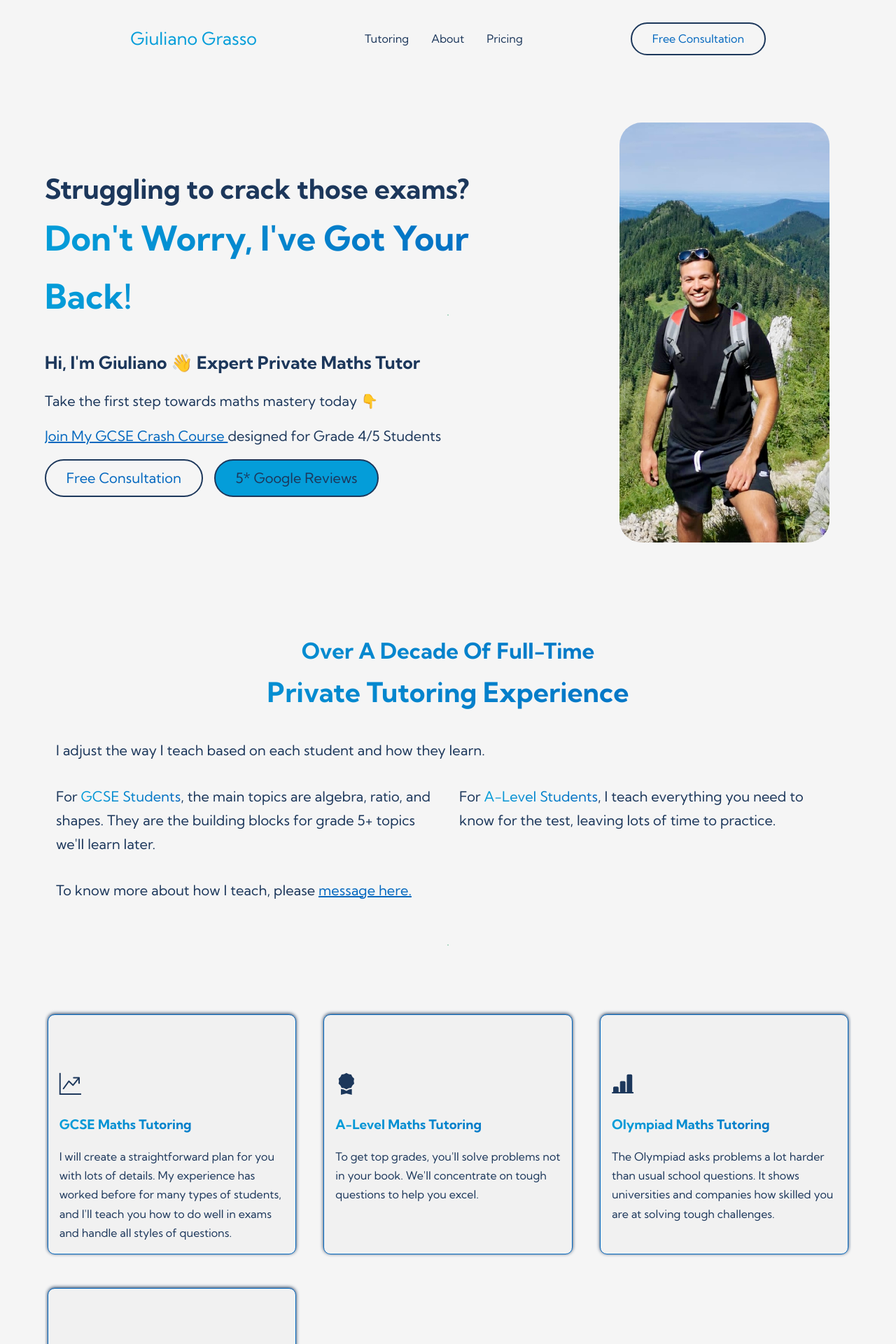
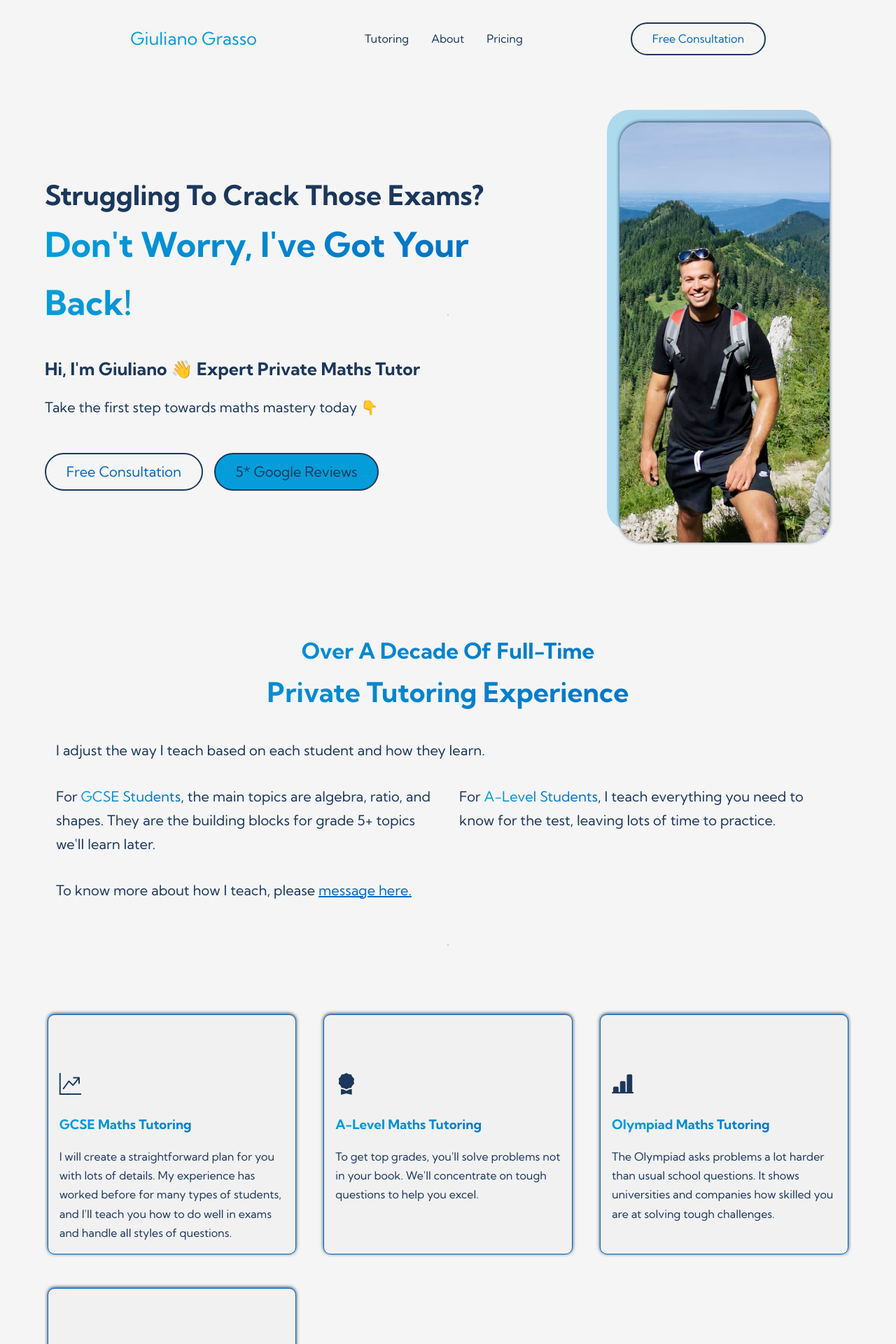
Before and after one commit to GG1982/Jekyll-ggmaths, a Jekyll site: the page built from pages/index.html, in a window 1280 px wide. Shown: the top 1920 px of the page at 70% size. Built offline with Jekyll 4.4.1, drawn with Linux system fonts in a browser that asks for light colours.

Commit message:
style img on landing page

```diff
--- a/_sass/base.scss
+++ b/_sass/base.scss
@@ -187,14 +187,31 @@ header {
   // flex-direction: column;
 }
 
+.hero-img-container {
+  --hero-img-border-radius: 2em;
+  position: relative;
+  border-radius: var(--hero-img-border-radius)
+}
 
+.hero-img-container::before {
+  content: "";
+  position: absolute;
+  border-radius: inherit;
+  inset: -3% 3% 3% -6%;
+  background-image: var(--linear-grad);
+  opacity: 0.3;
+  z-index: -1;
+}
 
 .hero-body_img {
   object-fit: cover;
   min-height: 500px;
   max-height: 600px;
-  border-radius: 2em;
+  border-radius: var(--hero-img-border-radius);
+  box-shadow: var(--nice-shadow);
 }
+
+
 
 
 @media only screen and (max-width: 800px) {
--- a/pages/index.html
+++ b/pages/index.html
@@ -7,22 +7,24 @@ permalink: /
         <section id="hero" class="hero hero-body">
             <div class="hero-body_content">
                 <div class="hero-body-title">
-                    <h1 class="font-3">Struggling to crack those exams?</h1>
+                    <h1 class="font-3 capitalize">Struggling to crack those exams?</h1>
                     <h2 class="font-4 fancy-text">Don't worry, I've got your back!</h2>
                 </div>
 
                 <div class="hero-body-btn">
                     <h3 class="font-1 capitalize">Hi, I'm Giuliano 👋 expert private maths tutor</h3>
                     <p class="">Take the first step towards maths mastery today 👇</p>
-                    <p><a href="{{ site.url }}/gcsebootcamp" class="capitalize body-link font-0">Join my GCSE Crash Course </a>designed for Grade 4/5 Students</p>
-                    <div class="hero_contact">
+                    <!-- <p><a href="{{ site.url }}/gcsebootcamp" class="capitalize body-link font-0">Join my GCSE Crash Course </a>designed for Grade 4/5 Students</p>  -->
+                    <div class="hero_contact mt-2">
                         <a href="#contact" class="btn font-0">Free Consultation</a>
                         <a target="_blank" rel="noopener" href="https://www.google.com/search?q=ggmaths&rlz=1C5CHFA_enGB1048GB1048&oq=ggmaths+&aqs=chrome.0.69i59j0i546l2j69i60l2.1992j0j4&sourceid=chrome&ie=UTF-8#lrd=0x48761923e87f01e1:0xb59e62c483b997c,1,,,," class="btn btn-inverse font-0">5* google reviews</a>
                     </div>
                 </div>
             </div>
 
-            <img class="hero-body_img" src="/assets/images/giuliano_hiking.jpeg" alt="a picture of Giuliano hiking up a mountain, blue skies and a mountain full of tress in the background">
+            <div class="hero-img-container">
+                <img class="hero-body_img" src="/assets/images/giuliano_hiking.jpeg" alt="a picture of Giuliano hiking up a mountain, blue skies and a mountain full of tress in the background">
+            </div>
         </section>
 
         <section id="tutoring" class="cards-section">
```
Also changed, not shown: 3 other files.
